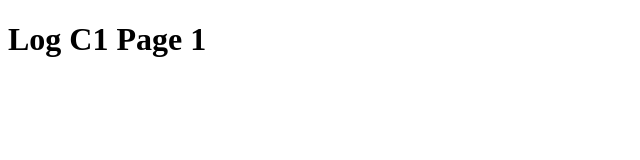
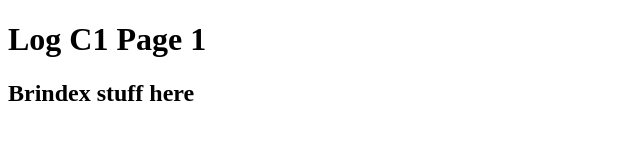
Before and after one commit to user3ff/log-c1-p1, a plain HTML site: page index.html in a window 1280 px wide. Shown: the whole page, without its empty margins (0-640 px from the left). Drawn offline with Linux system fonts and the light colour scheme.

Commit message:
added brindex stuff

```diff
--- a/index.html
+++ b/index.html
@@ -7,5 +7,10 @@
 </head>
 <body>
     <h1> Log C1 Page 1 </h1>
+
+    <div>
+        <h2> Brindex stuff here </h2>
+    </div>
+
 </body>
 </html>
```
